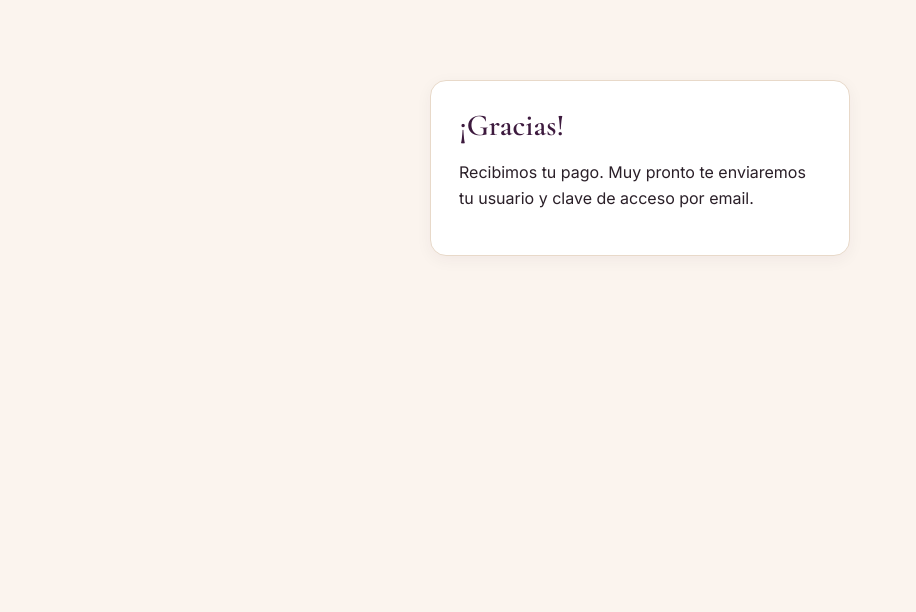
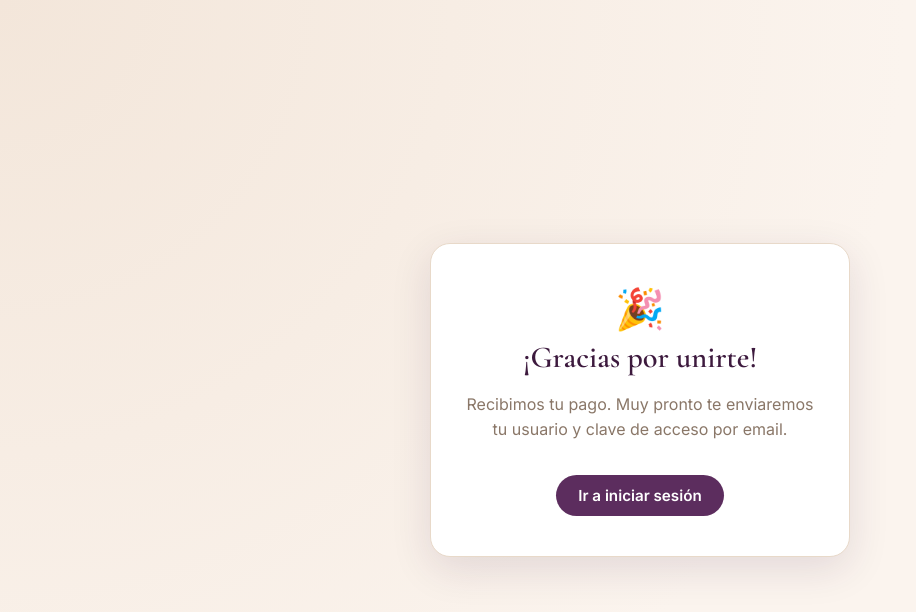
Before and after one commit to somosmuzamarketing-spec/muza-platform, a Next.js app: page /registro/gracias in a window 1280 px wide. Shown: the top 612 px of the page, without its empty margins (0-916 px from the left). Built offline with nearby package versions, Linux system fonts and the light colour scheme.

Commit message:
Update page.tsx

```diff
--- a/src/app/registro/gracias/page.tsx
+++ b/src/app/registro/gracias/page.tsx
@@ -1,9 +1,17 @@
+import Link from "next/link";
+
 export default function Gracias() {
   return (
-    <div className="container">
-      <div className="card" style={{ maxWidth: 420, margin: "3rem auto" }}>
-        <h2>¡Gracias!</h2>
-        <p>Recibimos tu pago. Muy pronto te enviaremos tu usuario y clave de acceso por email.</p>
+    <div className="auth-shell">
+      <div className="auth-card" style={{ textAlign: "center" }}>
+        <div style={{ fontSize: "2.5rem", marginBottom: "0.5rem" }}>🎉</div>
+        <h2>¡Gracias por unirte!</h2>
+        <p style={{ color: "var(--muted)" }}>
+          Recibimos tu pago. Muy pronto te enviaremos tu usuario y clave de acceso por email.
+        </p>
+        <Link href="/login" className="btn" style={{ marginTop: "1rem" }}>
+          Ir a iniciar sesión
+        </Link>
       </div>
     </div>
   );
```
